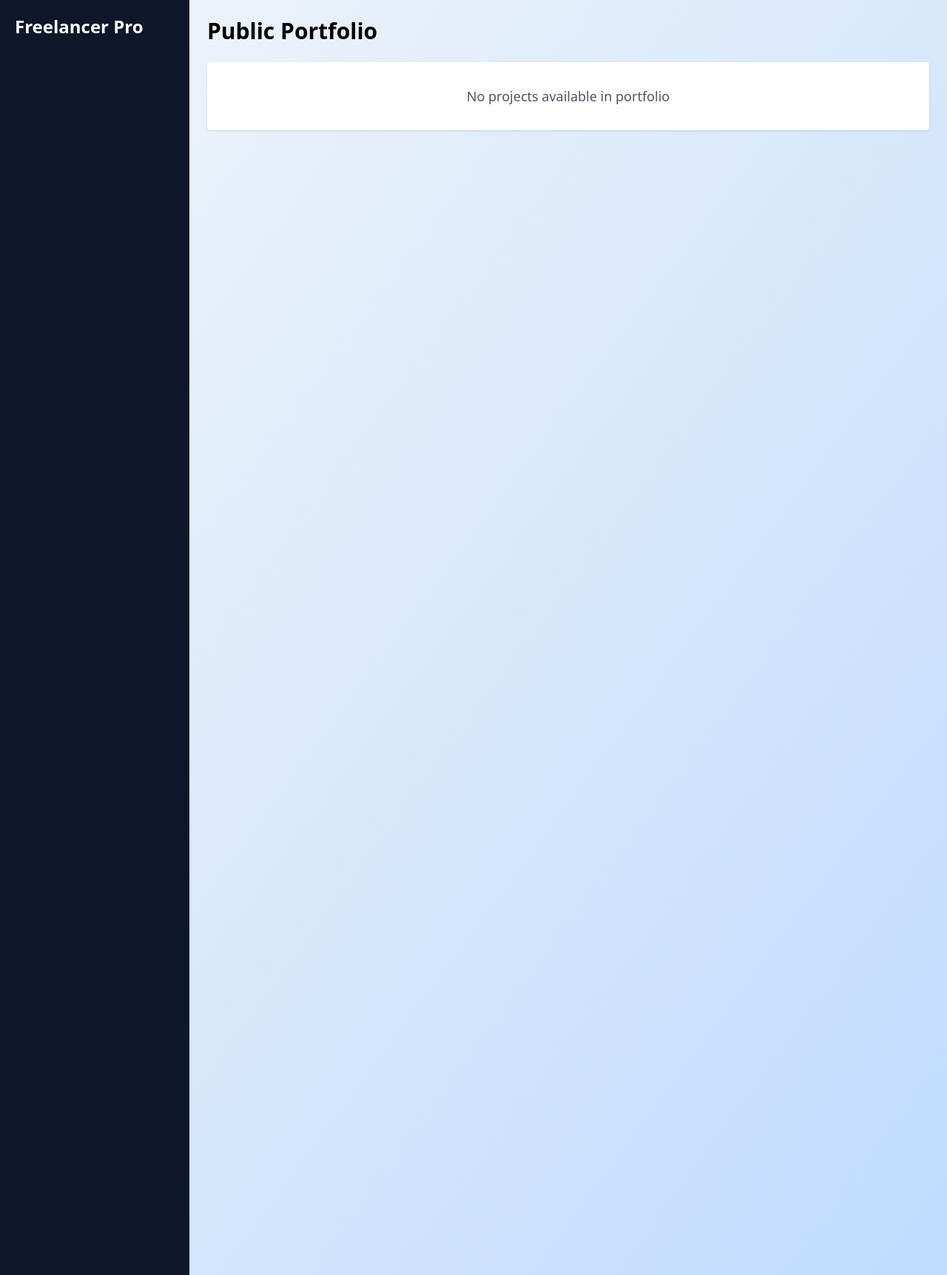
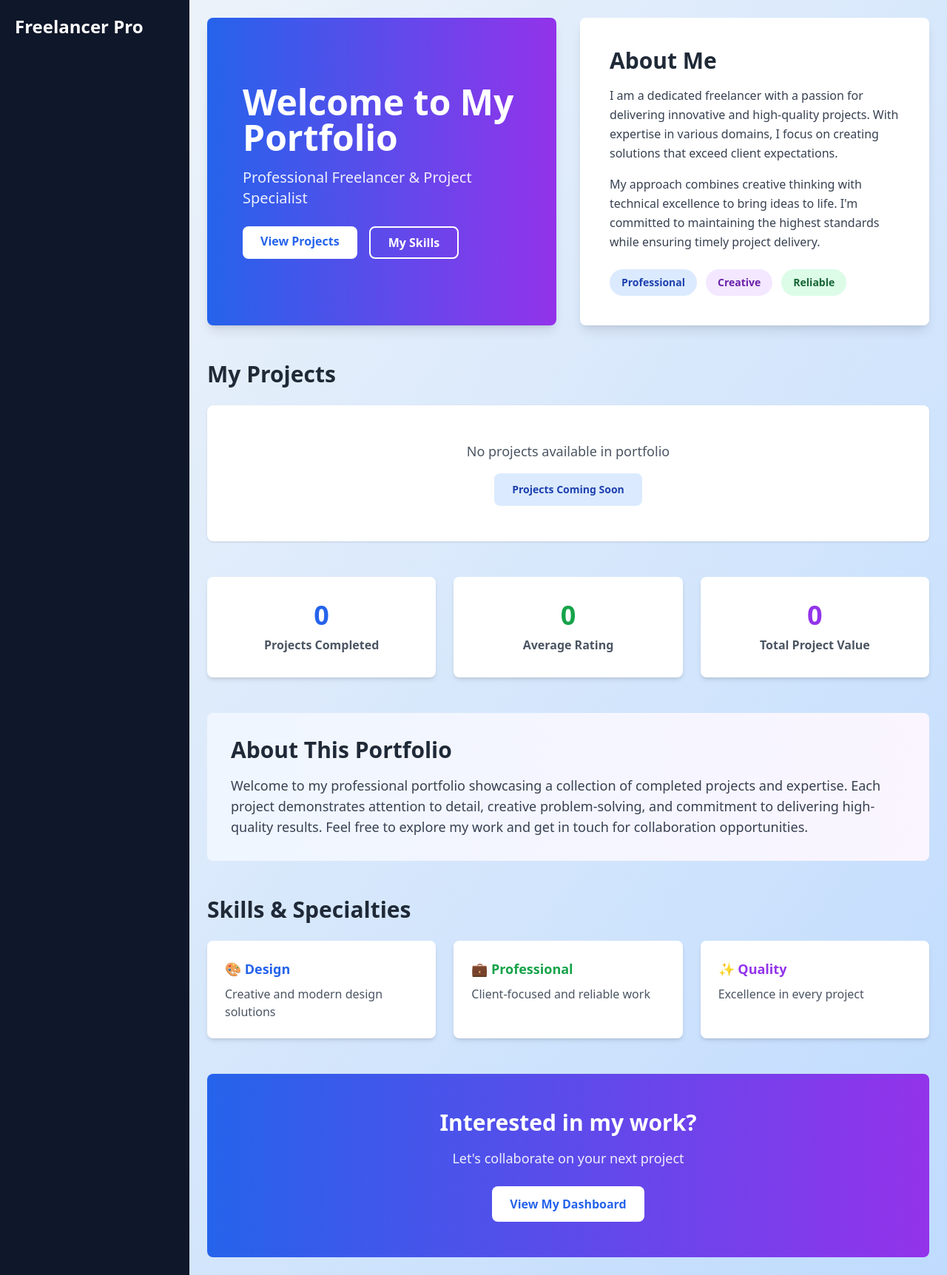
Before and after one commit to saravanan0030/freelancer_web, a Flask app: template templates/portfolio.html in a window 1280 px wide. Shown: the whole page at 74% size. Run offline with Flask 3, Linux system fonts and the light colour scheme; the template is opened without the code that fills it, so the values that code supplies are empty; some libraries are stand-ins or nearby versions.

Commit message:
finished

```diff
--- a/templates/portfolio.html
+++ b/templates/portfolio.html
@@ -2,49 +2,150 @@
 {% extends 'layout.html' %}
 {% block content %}
 
-<h1 class="text-2xl md:text-3xl font-bold mb-6">Public Portfolio</h1>
+<!-- Hero Section with Introduction -->
+<div class="grid grid-cols-1 md:grid-cols-2 gap-6 md:gap-8 mb-12">
+  <div class="bg-gradient-to-r from-blue-600 to-purple-600 text-white rounded-lg p-8 md:p-12 shadow-lg flex flex-col justify-center">
+    <h1 class="text-3xl md:text-4xl lg:text-5xl font-bold mb-4">Welcome to My Portfolio</h1>
+    <p class="text-lg md:text-xl opacity-90 mb-6">Professional Freelancer & Project Specialist</p>
+    <div class="flex gap-4 flex-wrap">
+      <a href="#projects" class="bg-white text-blue-600 font-bold px-6 py-2 rounded-lg hover:bg-gray-100 transition inline-block">View Projects</a>
+      <a href="#skills" class="border-2 border-white text-white font-bold px-6 py-2 rounded-lg hover:bg-white hover:text-blue-600 transition inline-block">My Skills</a>
+    </div>
+  </div>
+
+  <div class="bg-white rounded-lg p-8 md:p-10 shadow-lg">
+    <h2 class="text-2xl md:text-3xl font-bold mb-4 text-gray-800">About Me</h2>
+    <p class="text-gray-700 leading-relaxed mb-4">
+      I am a dedicated freelancer with a passion for delivering innovative and high-quality projects.
+      With expertise in various domains, I focus on creating solutions that exceed client expectations.
+    </p>
+    <p class="text-gray-700 leading-relaxed mb-6">
+      My approach combines creative thinking with technical excellence to bring ideas to life.
+      I'm committed to maintaining the highest standards while ensuring timely project delivery.
+    </p>
+    <div class="flex gap-3 flex-wrap">
+      <span class="bg-blue-100 text-blue-800 px-4 py-2 rounded-full text-sm font-semibold">Professional</span>
+      <span class="bg-purple-100 text-purple-800 px-4 py-2 rounded-full text-sm font-semibold">Creative</span>
+      <span class="bg-green-100 text-green-800 px-4 py-2 rounded-full text-sm font-semibold">Reliable</span>
+    </div>
+  </div>
+</div>
+
+<!-- Projects Section -->
+<div class="mb-12" id="projects">
+  <h2 class="text-2xl md:text-3xl font-bold mb-6 text-gray-800">My Projects</h2>
 
   {% if projects %}
   <div class="grid grid-cols-1 sm:grid-cols-2 lg:grid-cols-3 gap-4 md:gap-6">
-
     {% for p in projects %}
-
-<div class="bg-white rounded shadow card hover:shadow-lg transition">
-
+    <div class="bg-white rounded-lg shadow-md card hover:shadow-xl transition overflow-hidden">
+      <!-- Project Image -->
       {% if p[4] %}
-<img src="/static/uploads/{{p[4]}}" alt="{{p[2]}}" class="h-40 w-full object-cover rounded-t">
+      <img src="/static/uploads/{{p[4]}}" alt="{{p[2]}}" class="h-48 w-full object-cover">
       {% else %}
-<div class="h-40 w-full bg-gray-200 rounded-t flex items-center justify-center">
- <span class="text-gray-400">No Image</span>
+      <div class="h-48 w-full bg-gradient-to-br from-blue-300 to-purple-300 flex items-center justify-center">
+        <span class="text-white text-lg">Project Image</span>
       </div>
       {% endif %}
 
-<div class="p-4">
+      <!-- Project Info -->
+      <div class="p-6">
+        <h3 class="font-bold text-lg md:text-xl mb-2 text-gray-800">{{p[2]}}</h3>
 
-<h2 class="font-bold text-xl mb-2">{{p[2]}}</h2>
-
-<p class="text-green-600 font-semibold mb-1">₹{{p[3]}}</p>
-
-<p class="text-yellow-500 mb-3">⭐ {{p[7]}}/5</p>
-
-<a href="/review/{{p[0]}}" class="bg-blue-500 text-white px-3 py-1 rounded text-sm hover:bg-blue-600">
- Review
-</a>
-
+        <div class="flex items-center justify-between mb-3">
+          <p class="text-green-600 font-semibold text-lg">₹{{p[3]}}</p>
+          <p class="text-yellow-500 font-semibold">⭐ {{p[7]}}/5</p>
         </div>
 
+        {% if p[6] %}
+        <p class="text-gray-600 text-sm mb-3">
+          <span class="font-semibold">Contact:</span> {{p[6]}}
+        </p>
+        {% endif %}
+
+        <div class="pt-3 border-t border-gray-200">
+          <span class="inline-block bg-blue-100 text-blue-800 text-xs font-semibold px-3 py-1 rounded-full">Project</span>
+        </div>
+      </div>
+    </div>
+    {% endfor %}
+  </div>
+  {% else %}
+  <div class="bg-white p-12 rounded-lg shadow text-center">
+    <p class="text-gray-600 text-lg mb-4">No projects available in portfolio</p>
+    <div class="inline-block bg-blue-100 text-blue-800 text-sm font-semibold px-6 py-3 rounded-lg">
+      Projects Coming Soon
+    </div>
+  </div>
+  {% endif %}
 </div>
 
-{% endfor %}
-
+<!-- Portfolio Stats -->
+<div class="grid grid-cols-1 sm:grid-cols-2 md:grid-cols-3 gap-4 md:gap-6 mb-12">
+  <div class="bg-white p-6 md:p-8 rounded-lg shadow-md text-center">
+    <div class="text-3xl md:text-4xl font-bold text-blue-600 mb-2">{{projects|length}}</div>
+    <p class="text-gray-600 font-semibold">Projects Completed</p>
   </div>
 
+  <div class="bg-white p-6 md:p-8 rounded-lg shadow-md text-center">
+    <div class="text-3xl md:text-4xl font-bold text-green-600 mb-2">
+      {% if projects %}
+        {{ (projects|map(attribute=7)|sum / projects|length)|round(1) }}
       {% else %}
-
-<div class="bg-white p-8 rounded shadow text-center">
- <p class="text-gray-600 text-lg">No projects available in portfolio</p>
+        0
+      {% endif %}
+    </div>
+    <p class="text-gray-600 font-semibold">Average Rating</p>
   </div>
 
+  <div class="bg-white p-6 md:p-8 rounded-lg shadow-md text-center">
+    <div class="text-3xl md:text-4xl font-bold text-purple-600 mb-2">
+      {% if projects %}
+        ₹{{projects|map(attribute=3)|sum}}
+      {% else %}
+        0
       {% endif %}
+    </div>
+    <p class="text-gray-600 font-semibold">Total Project Value</p>
+  </div>
+</div>
+
+<!-- About Section -->
+<div class="bg-gradient-to-r from-blue-50 to-purple-50 rounded-lg p-6 md:p-8 mb-12">
+  <h2 class="text-2xl md:text-3xl font-bold mb-4 text-gray-800">About This Portfolio</h2>
+  <p class="text-gray-700 leading-relaxed text-base md:text-lg">
+    Welcome to my professional portfolio showcasing a collection of completed projects and expertise.
+    Each project demonstrates attention to detail, creative problem-solving, and commitment to delivering
+    high-quality results. Feel free to explore my work and get in touch for collaboration opportunities.
+  </p>
+</div>
+
+<!-- Skills Section -->
+<div class="mb-12">
+  <h2 class="text-2xl md:text-3xl font-bold mb-6 text-gray-800">Skills & Specialties</h2>
+  <div class="grid grid-cols-1 sm:grid-cols-2 md:grid-cols-3 gap-4 md:gap-6">
+    <div class="bg-white p-6 rounded-lg shadow-md hover:shadow-lg transition">
+      <h3 class="text-lg font-bold text-blue-600 mb-2">🎨 Design</h3>
+      <p class="text-gray-600">Creative and modern design solutions</p>
+    </div>
+    <div class="bg-white p-6 rounded-lg shadow-md hover:shadow-lg transition">
+      <h3 class="text-lg font-bold text-green-600 mb-2">💼 Professional</h3>
+      <p class="text-gray-600">Client-focused and reliable work</p>
+    </div>
+    <div class="bg-white p-6 rounded-lg shadow-md hover:shadow-lg transition">
+      <h3 class="text-lg font-bold text-purple-600 mb-2">✨ Quality</h3>
+      <p class="text-gray-600">Excellence in every project</p>
+    </div>
+  </div>
+</div>
+
+<!-- CTA Section -->
+<div class="bg-gradient-to-r from-blue-600 to-purple-600 text-white rounded-lg p-8 md:p-12 text-center">
+  <h2 class="text-2xl md:text-3xl font-bold mb-4">Interested in my work?</h2>
+  <p class="text-lg opacity-90 mb-6">Let's collaborate on your next project</p>
+  <a href="/freelancer-dashboard" class="inline-block bg-white text-blue-600 font-bold px-6 py-3 rounded-lg hover:bg-gray-100 transition">
+    View My Dashboard
+  </a>
+</div>
 
 {% endblock %}
```
Also changed, not shown: database.db. Lines whose indentation alone changed are shown as unchanged.
